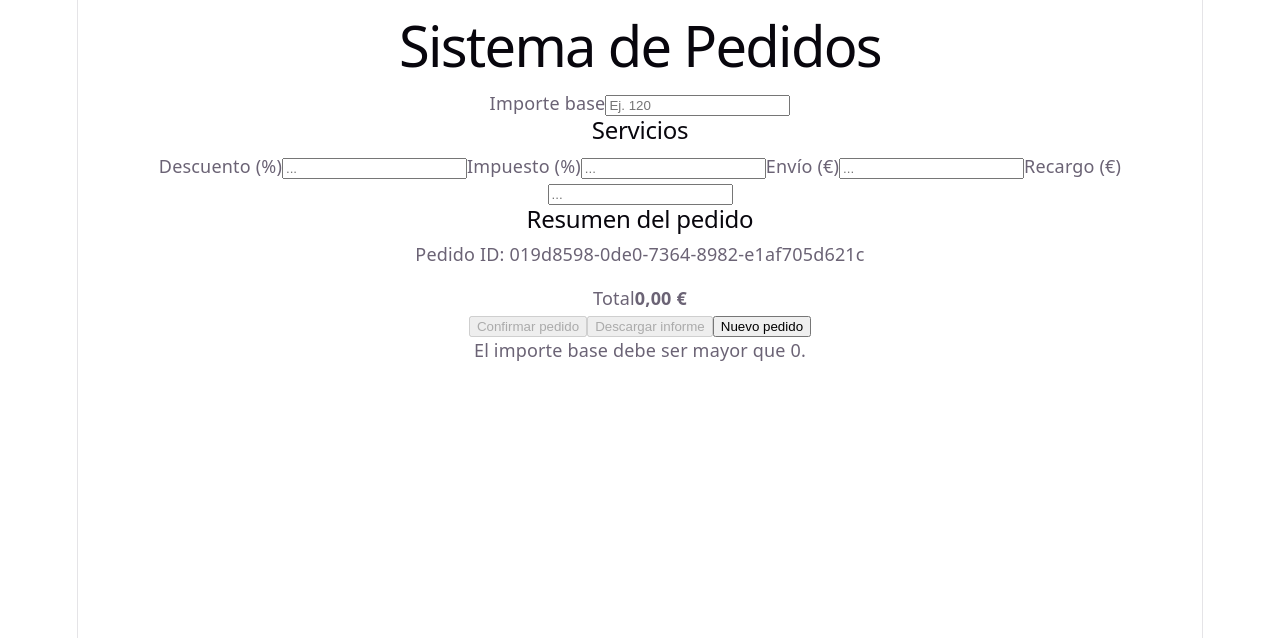
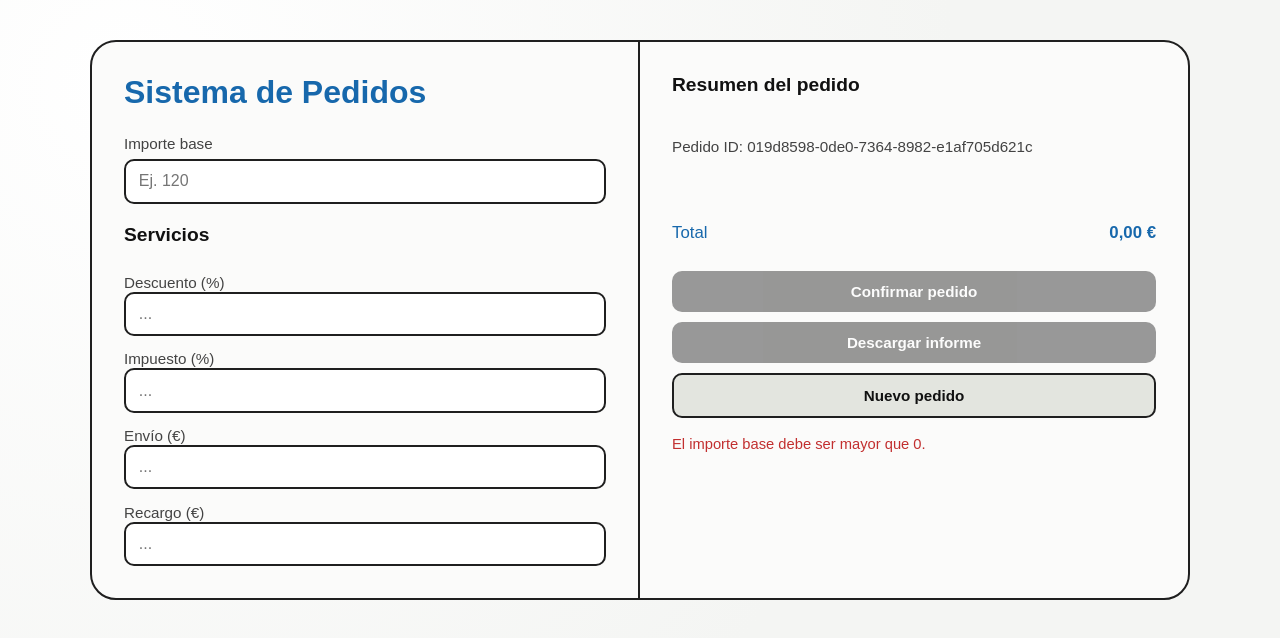
Before and after one commit to jaime-olucha/sistema-pedidos_practica-patrones_jaime, a React (Vite) app in the folder practica-patrones/: page / in a window 1280 px wide. Shown: the top 638 px of the page. Built offline with nearby package versions, Linux system fonts and the light colour scheme.

Commit message:
style: add styles

```diff
--- a/practica-patrones/src/index.css
+++ b/practica-patrones/src/index.css
@@ -1,111 +1,209 @@
 :root {
-  --text: #6b6375;
-  --text-h: #08060d;
-  --bg: #fff;
-  --border: #e5e4e7;
-  --code-bg: #f4f3ec;
-  --accent: #aa3bff;
-  --accent-bg: rgba(170, 59, 255, 0.1);
-  --accent-border: rgba(170, 59, 255, 0.5);
-  --social-bg: rgba(244, 243, 236, 0.5);
-  --shadow:
-    rgba(0, 0, 0, 0.1) 0 10px 15px -3px, rgba(0, 0, 0, 0.05) 0 4px 6px -2px;
-
-  --sans: system-ui, 'Segoe UI', Roboto, sans-serif;
-  --heading: system-ui, 'Segoe UI', Roboto, sans-serif;
-  --mono: ui-monospace, Consolas, monospace;
-
-  font: 18px/145% var(--sans);
-  letter-spacing: 0.18px;
-  color-scheme: light dark;
-  color: var(--text);
-  background: var(--bg);
-  font-synthesis: none;
-  text-rendering: optimizeLegibility;
-  -webkit-font-smoothing: antialiased;
-  -moz-osx-font-smoothing: grayscale;
-
-  @media (max-width: 1024px) {
-    font-size: 16px;
-  }
+    --font-primary: sans-serif;
+    --bg-page: #f4f5f3;
+    --bg-card: #fbfbfa;
+    --border: #1f1f1f;
+    --text-main: #111111;
+    --text-soft: #434343;
+    --button-main: #1f1f1f;
+    --button-main-text: #ffffff;
+    --button-secondary: #e3e5df;
+    --danger: #c22f2f;
+    --accent: #1768ac;
+    --success: #1f8a46;
 }
 
-@media (prefers-color-scheme: dark) {
-  :root {
-    --text: #9ca3af;
-    --text-h: #f3f4f6;
-    --bg: #16171d;
-    --border: #2e303a;
-    --code-bg: #1f2028;
-    --accent: #c084fc;
-    --accent-bg: rgba(192, 132, 252, 0.15);
-    --accent-border: rgba(192, 132, 252, 0.5);
-    --social-bg: rgba(47, 48, 58, 0.5);
-    --shadow:
-      rgba(0, 0, 0, 0.4) 0 10px 15px -3px, rgba(0, 0, 0, 0.25) 0 4px 6px -2px;
-  }
+* {
+    box-sizing: border-box;
+}
 
-  #social .button-icon {
-    filter: invert(1) brightness(2);
-  }
+body {
+    margin: 0;
+    min-height: 100vh;
+    background: radial-gradient(circle at 10% 10%, #ffffff 0%, var(--bg-page) 60%);
+    font-family: var(--font-primary);
+    color: var(--text-main);
 }
 
 #root {
-  width: 1126px;
-  max-width: 100%;
-  margin: 0 auto;
-  text-align: center;
-  border-inline: 1px solid var(--border);
-  min-height: 100svh;
-  display: flex;
-  flex-direction: column;
-  box-sizing: border-box;
+    min-height: 100vh;
 }
 
-body {
-  margin: 0;
+.app-shell {
+    width: min(1100px, 100% - 2rem);
+    margin: 2.5rem auto;
 }
 
-h1,
-h2 {
-  font-family: var(--heading);
-  font-weight: 500;
-  color: var(--text-h);
+.order-card {
+    background: var(--bg-card);
+    border: 2px solid var(--border);
+    border-radius: 26px;
+    display: grid;
+    grid-template-columns: 1fr 1fr;
+    overflow: hidden;
 }
 
-h1 {
-  font-size: 56px;
-  letter-spacing: -1.68px;
-  margin: 32px 0;
-  @media (max-width: 1024px) {
-    font-size: 36px;
-    margin: 20px 0;
-  }
-}
-h2 {
-  font-size: 24px;
-  line-height: 118%;
-  letter-spacing: -0.24px;
-  margin: 0 0 8px;
-  @media (max-width: 1024px) {
-    font-size: 20px;
-  }
-}
-p {
-  margin: 0;
+.order-controls,
+.order-summary {
+    padding: 2rem;
 }
 
-code,
-.counter {
-  font-family: var(--mono);
-  display: inline-flex;
-  border-radius: 4px;
-  color: var(--text-h);
+.order-controls {
+    border-right: 2px solid var(--border);
 }
 
-code {
-  font-size: 15px;
-  line-height: 135%;
-  padding: 4px 8px;
-  background: var(--code-bg);
+.order-controls h1 {
+    margin: 0 0 1.5rem;
+    font-size: 2rem;
+    color: var(--accent);
 }
+
+.order-controls h2,
+.order-summary h2 {
+    margin: 0 0 0.8rem;
+    font-size: 1.2rem;
+}
+
+.field-group,
+.service-field label {
+    display: flex;
+    flex-direction: column;
+    gap: 0.45rem;
+}
+
+.field-group span,
+.service-field span,
+.order-id {
+    font-size: 0.95rem;
+    color: var(--text-soft);
+}
+
+input[type='text'] {
+    width: 100%;
+    border: 2px solid var(--border);
+    border-radius: 10px;
+    padding: 0.7rem 0.8rem;
+    font-size: 1rem;
+    background: #ffffff;
+}
+
+input[type='text']:disabled {
+    background: #eceee8;
+    opacity: 0.85;
+}
+
+.services-panel {
+    margin-top: 1.3rem;
+    display: grid;
+    gap: 0.9rem;
+}
+
+.service-field {
+    display: block;
+}
+
+.order-summary {
+    display: flex;
+    flex-direction: column;
+    gap: 0.9rem;
+}
+
+.summary-lines {
+    list-style: none;
+    margin: 0.2rem 0 0;
+    padding: 0;
+}
+
+.summary-lines li {
+    padding: 0.75rem 0;
+    display: flex;
+    justify-content: space-between;
+    gap: 0.8rem;
+    font-size: 0.96rem;
+}
+
+.summary-total {
+    margin-top: 0.5rem;
+    padding: 0.8rem 0;
+    display: flex;
+    justify-content: space-between;
+    align-items: center;
+    font-size: 1.05rem;
+    color: var(--accent);
+}
+
+.summary-actions {
+    display: grid;
+    gap: 0.65rem;
+}
+
+button {
+    border: none;
+    border-radius: 10px;
+    padding: 0.75rem 0.9rem;
+    font-size: 0.95rem;
+    font-weight: 600;
+    cursor: pointer;
+    transition: transform 120ms ease, opacity 120ms ease;
+    background: var(--button-main);
+    color: var(--button-main-text);
+}
+
+button.secondary {
+    background: var(--button-secondary);
+    color: var(--text-main);
+    border: 2px solid var(--border);
+}
+
+button:disabled {
+    opacity: 0.45;
+    cursor: not-allowed;
+}
+
+button:not(:disabled):hover {
+    transform: translateY(-1px);
+}
+
+.user-message {
+    margin: 0.2rem 0 0;
+    font-size: 0.92rem;
+    color: var(--danger);
+    min-height: 1.2rem;
+}
+
+.notify-banner {
+    position: fixed;
+    left: 50%;
+    bottom: 1rem;
+    transform: translate(-50%, 160%);
+    opacity: 0;
+    background: linear-gradient(120deg, var(--success), #2f9e5e);
+    color: #ffffff;
+    font-weight: 700;
+    border-radius: 12px;
+    padding: 0.85rem 1.25rem;
+    box-shadow: 0 14px 30px rgba(0, 0, 0, 0.2);
+    transition: transform 220ms ease, opacity 220ms ease;
+    z-index: 50;
+}
+
+.notify-banner.is-visible {
+    transform: translate(-50%, 0);
+    opacity: 1;
+}
+
+@media (max-width: 900px) {
+    .app-shell {
+        margin: 1.2rem auto;
+        width: min(900px, 100% - 1rem);
+    }
+
+    .order-card {
+        grid-template-columns: 1fr;
+    }
+
+    .order-controls {
+        border-right: none;
+        border-bottom: 2px solid var(--border);
+    }
+}
```
